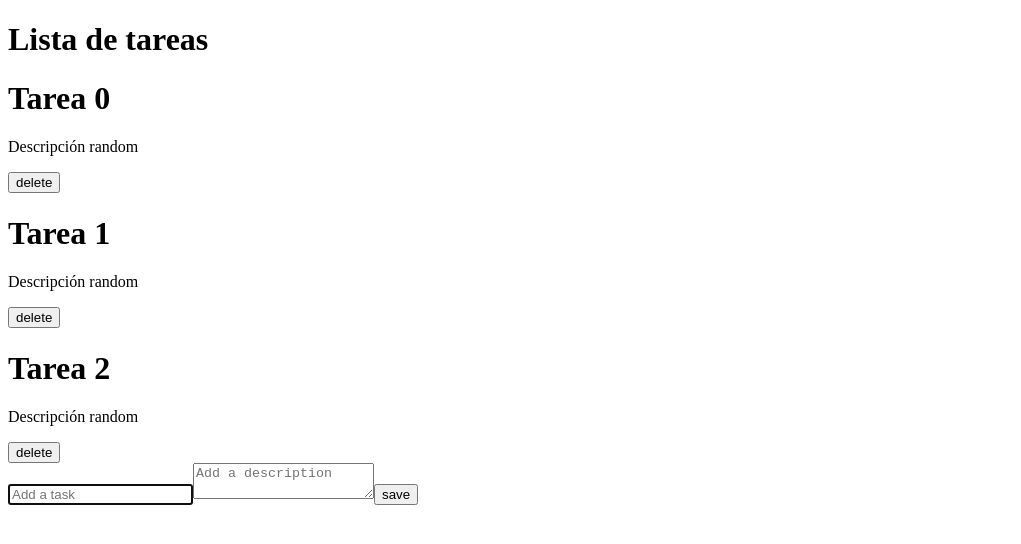
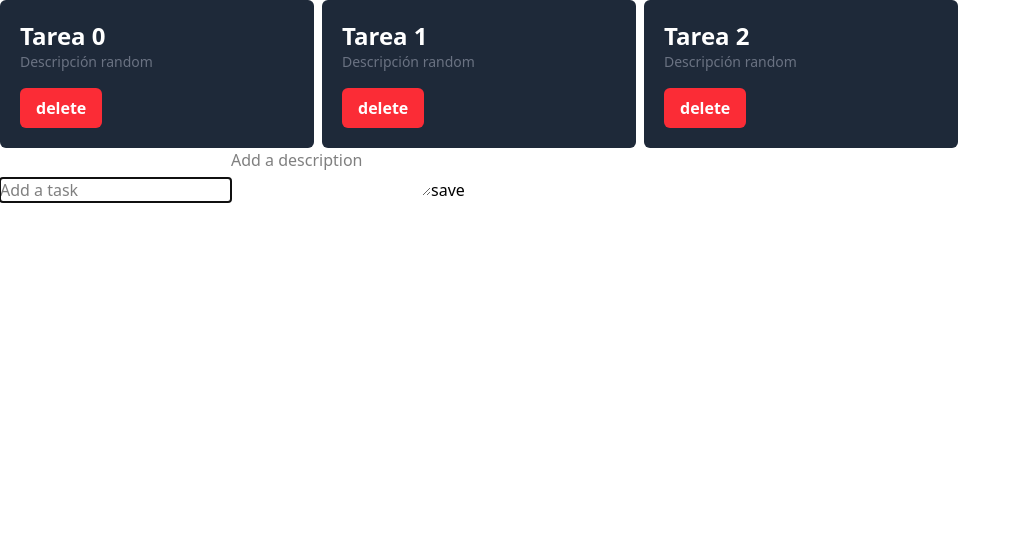
Before and after one commit to Moisarm/React_App, a React (Vite) app in the folder Frontend/: page / in a window 1280 px wide. Shown: the top 544 px of the page, without its empty margins (0-1021 px from the left). Built offline with nearby package versions, Linux system fonts and the light colour scheme.

Commit message:
añadiendo tailwindcss

```diff
--- a/Frontend/package.json
+++ b/Frontend/package.json
@@ -12,18 +12,20 @@
   "dependencies": {
     "@tailwindcss/vite": "^4.1.0",
     "react": "^19.0.0",
-    "react-dom": "^19.0.0",
-    "tailwindcss": "^4.1.0"
+    "react-dom": "^19.0.0"
   },
   "devDependencies": {
     "@eslint/js": "^9.21.0",
     "@types/react": "^19.0.10",
     "@types/react-dom": "^19.0.4",
     "@vitejs/plugin-react": "^4.3.4",
+    "autoprefixer": "^10.4.21",
     "eslint": "^9.21.0",
     "eslint-plugin-react-hooks": "^5.1.0",
     "eslint-plugin-react-refresh": "^0.4.19",
     "globals": "^15.15.0",
+    "postcss": "^8.5.3",
+    "tailwindcss": "^4.1.0",
     "vite": "^6.2.0"
   }
 }
--- a/Frontend/src/components/TaskCard.jsx
+++ b/Frontend/src/components/TaskCard.jsx
@@ -7,13 +7,14 @@ export const TaskCard = ({ task }) => {
 
   return (
     //Ya no se coloca el id en este div, sino en el Tasklist
-    <div>
-      <h1>{task.title}</h1>
-      <p>{task.description}</p>
+    <div className="bg-gray-800 text-white p-5 rounded-md">
+      <h1 className="text-2xl font-bold capitalize">{task.title}</h1>
+      <p className="text-sm text-gray-500">{task.description}</p>
       <button
-        onClick={() =>
-          deleteTask(task.id)
-        } /*Siempre que se use el onclick se debe utilizar una función anónima la cual ejecute la función deleteTask con el parametro que se le quiera pasar ()=>{deleteTask(task.id)} */
+        className="bg-red-500 hover:bg-red-700 text-white font-bold py-2 px-4 rounded-md mt-4"
+        onClick={() => deleteTask(task.id)} /*Siempre que se use el onclick se
+        debe utilizar una función anónima la cual ejecute la función deleteTask
+        con el parametro que se le quiera pasar ()=>{deleteTask(task.id)} */
       >
         delete
       </button>
--- a/Frontend/src/components/TaskList.jsx
+++ b/Frontend/src/components/TaskList.jsx
@@ -16,13 +16,12 @@ const TaskList = () => {
   console.log("TaskList");
   console.log(tasks);
   return (
-    <>
-      <h1>Lista de tareas</h1>
+    <div className="grid grid-cols-4 gap-2">
       {/* mapear cada elemento de tasks */}
       {tasks.map((task) => (
         <TaskCard key={task.id} task={task} />
       ))}
-    </>
+    </div>
   );
 };
 
--- /dev/null
+++ b/Frontend/src/index.css
@@ -0,0 +1 @@
+@import "tailwindcss"
--- a/Frontend/src/main.jsx
+++ b/Frontend/src/main.jsx
@@ -2,6 +2,7 @@ import { StrictMode } from "react";
 import { createRoot } from "react-dom/client";
 import App from "./App.jsx";
 import { TaskContextProvider } from "./context/TaskContext.jsx";
+import "./index.css";
 
 createRoot(document.getElementById("root")).render(
   <StrictMode>
```
Also changed, not shown: 1 other file (tests, documents, lock files or other folders).
